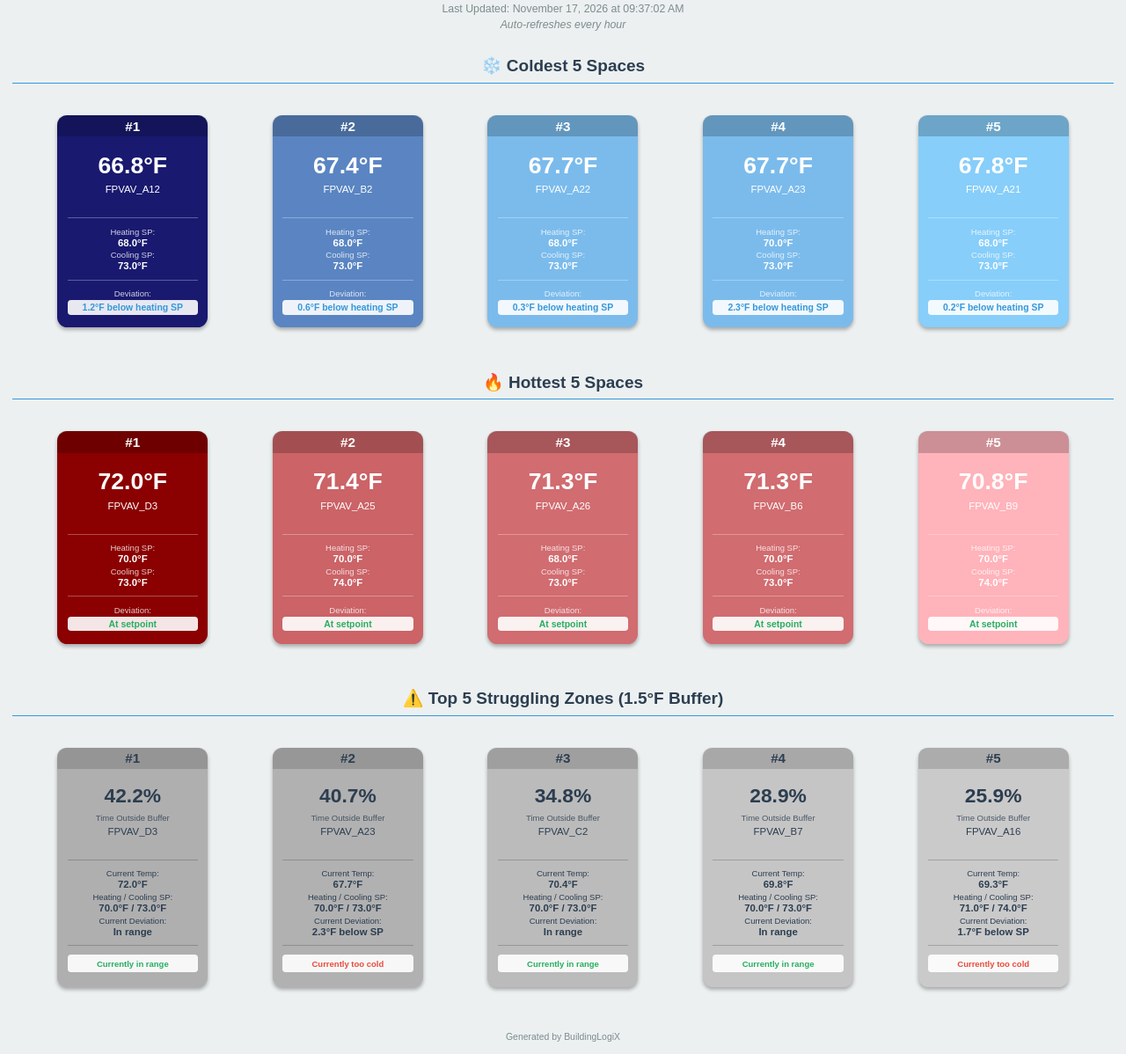
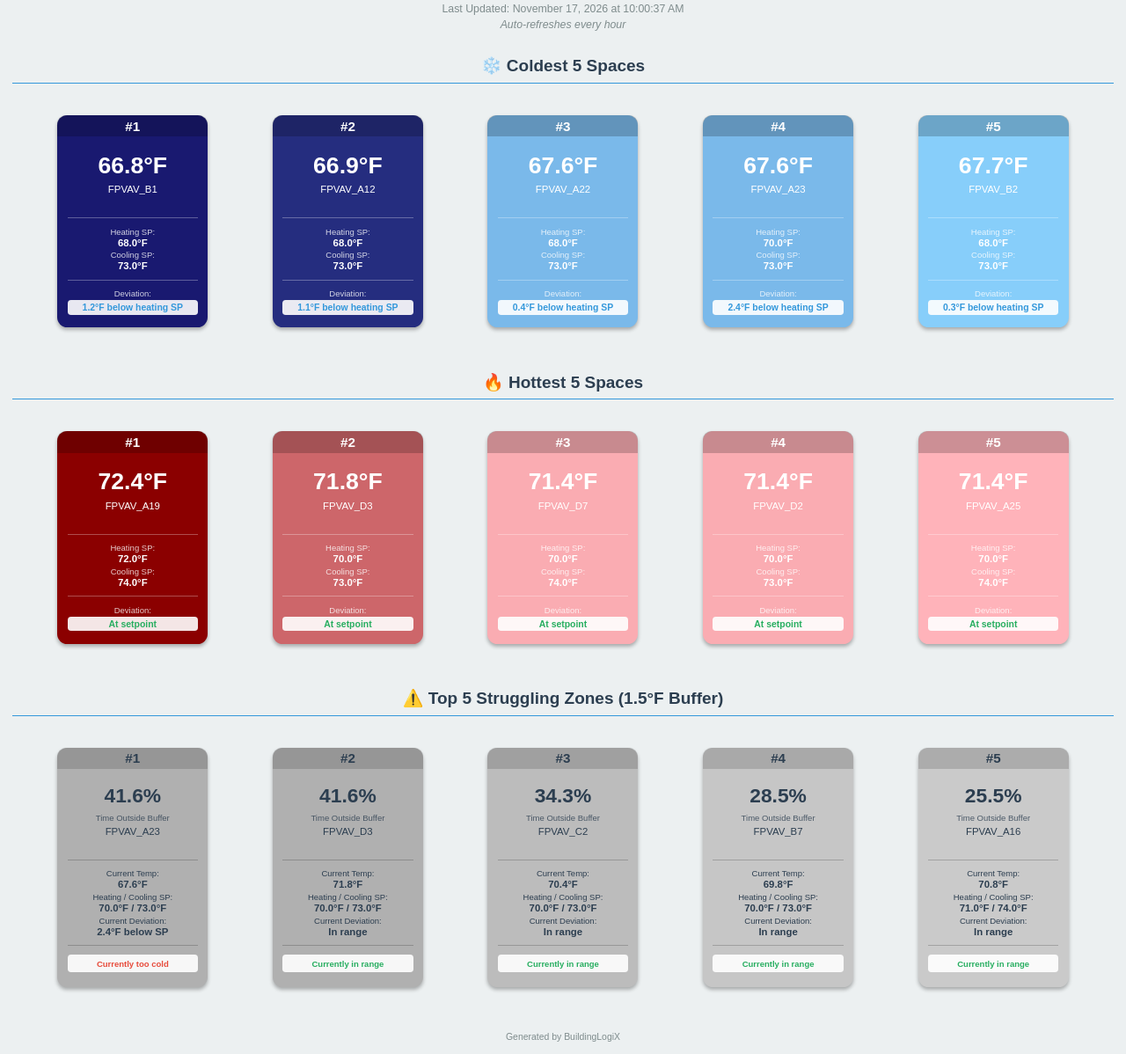
Before and after one commit to NAndersonBLX/cchs-coldest-spaces, a plain HTML site: page index.html in a window 1280 px wide. Shown: the part 50-1248 px from the top of the page at 88% size. Drawn offline with Linux system fonts and the light colour scheme.

Commit message:
Update building monitor - 2026-11-17 10:00:39

```diff
--- a/index.html
+++ b/index.html
@@ -181,7 +181,7 @@
 <body>
     <div class="header">
         <h1>Covenant Christian HS - Building Monitor</h1>
-        <p>Last Updated: November 17, 2026 at 09:37:02 AM</p>
+        <p>Last Updated: November 17, 2026 at 10:00:37 AM</p>
         <p style="font-style: italic; margin-top: 4px;">Auto-refreshes every hour</p>
     </div>
 
@@ -194,7 +194,7 @@
             </div>
             <div class="widget-content">
                 <div class="widget-temp">66.8°F</div>
-                <div class="widget-name">FPVAV_A12</div>
+                <div class="widget-name">FPVAV_B1</div>
                 <hr class="widget-divider">
                 <div class="widget-info">
                     <div class="widget-label">Heating SP:</div>
@@ -212,13 +212,13 @@
             </div>
         </div>
 
-        <div class="widget" style="background-color: rgb(90, 133, 194);">
+        <div class="widget" style="background-color: rgb(37, 45, 127);">
             <div class="widget-rank">
                 <h3>#2</h3>
             </div>
             <div class="widget-content">
-                <div class="widget-temp">67.4°F</div>
-                <div class="widget-name">FPVAV_B2</div>
+                <div class="widget-temp">66.9°F</div>
+                <div class="widget-name">FPVAV_A12</div>
                 <hr class="widget-divider">
                 <div class="widget-info">
                     <div class="widget-label">Heating SP:</div>
@@ -231,18 +231,66 @@
                 <hr class="widget-divider">
                 <div class="widget-info">
                     <div class="widget-label">Deviation:</div>
-                    <div class="widget-deviation" style="color: #3498db;">0.6°F below heating SP</div>
+                    <div class="widget-deviation" style="color: #3498db;">1.1°F below heating SP</div>
                 </div>
             </div>
         </div>
 
-        <div class="widget" style="background-color: rgb(123, 187, 236);">
+        <div class="widget" style="background-color: rgb(122, 185, 234);">
             <div class="widget-rank">
                 <h3>#3</h3>
             </div>
             <div class="widget-content">
+                <div class="widget-temp">67.6°F</div>
+                <div class="widget-name">FPVAV_A22</div>
+                <hr class="widget-divider">
+                <div class="widget-info">
+                    <div class="widget-label">Heating SP:</div>
+                    <div class="widget-value">68.0°F</div>
+                </div>
+                <div class="widget-info">
+                    <div class="widget-label">Cooling SP:</div>
+                    <div class="widget-value">73.0°F</div>
+                </div>
+                <hr class="widget-divider">
+                <div class="widget-info">
+                    <div class="widget-label">Deviation:</div>
+                    <div class="widget-deviation" style="color: #3498db;">0.4°F below heating SP</div>
+                </div>
+            </div>
+        </div>
+
+        <div class="widget" style="background-color: rgb(122, 185, 234);">
+            <div class="widget-rank">
+                <h3>#4</h3>
+            </div>
+            <div class="widget-content">
+                <div class="widget-temp">67.6°F</div>
+                <div class="widget-name">FPVAV_A23</div>
+                <hr class="widget-divider">
+                <div class="widget-info">
+                    <div class="widget-label">Heating SP:</div>
+                    <div class="widget-value">70.0°F</div>
+                </div>
+                <div class="widget-info">
+                    <div class="widget-label">Cooling SP:</div>
+                    <div class="widget-value">73.0°F</div>
+                </div>
+                <hr class="widget-divider">
+                <div class="widget-info">
+                    <div class="widget-label">Deviation:</div>
+                    <div class="widget-deviation" style="color: #3498db;">2.4°F below heating SP</div>
+                </div>
+            </div>
+        </div>
+
+        <div class="widget" style="background-color: rgb(135, 206, 250);">
+            <div class="widget-rank">
+                <h3>#5</h3>
+            </div>
+            <div class="widget-content">
                 <div class="widget-temp">67.7°F</div>
-                <div class="widget-name">FPVAV_A22</div>
+                <div class="widget-name">FPVAV_B2</div>
                 <hr class="widget-divider">
                 <div class="widget-info">
                     <div class="widget-label">Heating SP:</div>
@@ -260,54 +308,6 @@
             </div>
         </div>
 
-        <div class="widget" style="background-color: rgb(123, 187, 236);">
-            <div class="widget-rank">
-                <h3>#4</h3>
-            </div>
-            <div class="widget-content">
-                <div class="widget-temp">67.7°F</div>
-                <div class="widget-name">FPVAV_A23</div>
-                <hr class="widget-divider">
-                <div class="widget-info">
-                    <div class="widget-label">Heating SP:</div>
-                    <div class="widget-value">70.0°F</div>
-                </div>
-                <div class="widget-info">
-                    <div class="widget-label">Cooling SP:</div>
-                    <div class="widget-value">73.0°F</div>
-                </div>
-                <hr class="widget-divider">
-                <div class="widget-info">
-                    <div class="widget-label">Deviation:</div>
-                    <div class="widget-deviation" style="color: #3498db;">2.3°F below heating SP</div>
-                </div>
-            </div>
-        </div>
-
-        <div class="widget" style="background-color: rgb(135, 206, 250);">
-            <div class="widget-rank">
-                <h3>#5</h3>
-            </div>
-            <div class="widget-content">
-                <div class="widget-temp">67.8°F</div>
-                <div class="widget-name">FPVAV_A21</div>
-                <hr class="widget-divider">
-                <div class="widget-info">
-                    <div class="widget-label">Heating SP:</div>
-                    <div class="widget-value">68.0°F</div>
-                </div>
-                <div class="widget-info">
-                    <div class="widget-label">Cooling SP:</div>
-                    <div class="widget-value">73.0°F</div>
-                </div>
-                <hr class="widget-divider">
-                <div class="widget-info">
-                    <div class="widget-label">Deviation:</div>
-                    <div class="widget-deviation" style="color: #3498db;">0.2°F below heating SP</div>
-                </div>
-            </div>
-        </div>
-
     </div>
 
     <h2 class="section-title">🔥 Hottest 5 Spaces</h2>
@@ -318,7 +318,31 @@
                 <h3>#1</h3>
             </div>
             <div class="widget-content">
-                <div class="widget-temp">72.0°F</div>
+                <div class="widget-temp">72.4°F</div>
+                <div class="widget-name">FPVAV_A19</div>
+                <hr class="widget-divider">
+                <div class="widget-info">
+                    <div class="widget-label">Heating SP:</div>
+                    <div class="widget-value">72.0°F</div>
+                </div>
+                <div class="widget-info">
+                    <div class="widget-label">Cooling SP:</div>
+                    <div class="widget-value">74.0°F</div>
+                </div>
+                <hr class="widget-divider">
+                <div class="widget-info">
+                    <div class="widget-label">Deviation:</div>
+                    <div class="widget-deviation" style="color: #27ae60;">At setpoint</div>
+                </div>
+            </div>
+        </div>
+
+        <div class="widget" style="background-color: rgb(205, 102, 106);">
+            <div class="widget-rank">
+                <h3>#2</h3>
+            </div>
+            <div class="widget-content">
+                <div class="widget-temp">71.8°F</div>
                 <div class="widget-name">FPVAV_D3</div>
                 <hr class="widget-divider">
                 <div class="widget-info">
@@ -337,13 +361,13 @@
             </div>
         </div>
 
-        <div class="widget" style="background-color: rgb(203, 99, 103);">
+        <div class="widget" style="background-color: rgb(250, 172, 178);">
             <div class="widget-rank">
-                <h3>#2</h3>
+                <h3>#3</h3>
             </div>
             <div class="widget-content">
                 <div class="widget-temp">71.4°F</div>
-                <div class="widget-name">FPVAV_A25</div>
+                <div class="widget-name">FPVAV_D7</div>
                 <hr class="widget-divider">
                 <div class="widget-info">
                     <div class="widget-label">Heating SP:</div>
@@ -361,37 +385,13 @@
             </div>
         </div>
 
-        <div class="widget" style="background-color: rgb(209, 108, 112);">
-            <div class="widget-rank">
-                <h3>#3</h3>
-            </div>
-            <div class="widget-content">
-                <div class="widget-temp">71.3°F</div>
-                <div class="widget-name">FPVAV_A26</div>
-                <hr class="widget-divider">
-                <div class="widget-info">
-                    <div class="widget-label">Heating SP:</div>
-                    <div class="widget-value">68.0°F</div>
-                </div>
-                <div class="widget-info">
-                    <div class="widget-label">Cooling SP:</div>
-                    <div class="widget-value">73.0°F</div>
-                </div>
-                <hr class="widget-divider">
-                <div class="widget-info">
-                    <div class="widget-label">Deviation:</div>
-                    <div class="widget-deviation" style="color: #27ae60;">At setpoint</div>
-                </div>
-            </div>
-        </div>
-
-        <div class="widget" style="background-color: rgb(209, 108, 112);">
+        <div class="widget" style="background-color: rgb(250, 172, 178);">
             <div class="widget-rank">
                 <h3>#4</h3>
             </div>
             <div class="widget-content">
-                <div class="widget-temp">71.3°F</div>
-                <div class="widget-name">FPVAV_B6</div>
+                <div class="widget-temp">71.4°F</div>
+                <div class="widget-name">FPVAV_D2</div>
                 <hr class="widget-divider">
                 <div class="widget-info">
                     <div class="widget-label">Heating SP:</div>
@@ -414,8 +414,8 @@
                 <h3>#5</h3>
             </div>
             <div class="widget-content">
-                <div class="widget-temp">70.8°F</div>
-                <div class="widget-name">FPVAV_B9</div>
+                <div class="widget-temp">71.4°F</div>
+                <div class="widget-name">FPVAV_A25</div>
                 <hr class="widget-divider">
                 <div class="widget-info">
                     <div class="widget-label">Heating SP:</div>
@@ -438,18 +438,44 @@
     <h2 class="section-title">⚠️ Top 5 Struggling Zones (1.5°F Buffer)</h2>
     <div class="widgets-container">
 
-        <div class="widget" style="background-color: rgb(175, 175, 175);">
+        <div class="widget" style="background-color: rgb(176, 176, 176);">
             <div class="widget-rank" style="background-color: rgba(0,0,0,0.15);">
                 <h3 style="color: #2c3e50;">#1</h3>
             </div>
             <div class="widget-content">
-                <div class="widget-percent" style="color: #2c3e50;">42.2%</div>
+                <div class="widget-percent" style="color: #2c3e50;">41.6%</div>
+                <div class="widget-label" style="color: #2c3e50; opacity: 0.8;">Time Outside Buffer</div>
+                <div class="widget-name" style="color: #2c3e50;">FPVAV_A23</div>
+                <hr class="widget-divider" style="border-top-color: rgba(0,0,0,0.2);">
+                <div class="widget-info">
+                    <div class="widget-label" style="color: #2c3e50;">Current Temp:</div>
+                    <div class="widget-value" style="color: #2c3e50;">67.6°F</div>
+                </div>
+                <div class="widget-info">
+                    <div class="widget-label" style="color: #2c3e50;">Heating / Cooling SP:</div>
+                    <div class="widget-value" style="color: #2c3e50;">70.0°F / 73.0°F</div>
+                </div>
+                <div class="widget-info">
+                    <div class="widget-label" style="color: #2c3e50;">Current Deviation:</div>
+                    <div class="widget-value" style="color: #2c3e50;">2.4°F below SP</div>
+                </div>
+                <hr class="widget-divider" style="border-top-color: rgba(0,0,0,0.2);">
+                <div class="widget-status status-outside">Currently too cold</div>
+            </div>
+        </div>
+
+        <div class="widget" style="background-color: rgb(176, 176, 176);">
+            <div class="widget-rank" style="background-color: rgba(0,0,0,0.15);">
+                <h3 style="color: #2c3e50;">#2</h3>
+            </div>
+            <div class="widget-content">
+                <div class="widget-percent" style="color: #2c3e50;">41.6%</div>
                 <div class="widget-label" style="color: #2c3e50; opacity: 0.8;">Time Outside Buffer</div>
                 <div class="widget-name" style="color: #2c3e50;">FPVAV_D3</div>
                 <hr class="widget-divider" style="border-top-color: rgba(0,0,0,0.2);">
                 <div class="widget-info">
                     <div class="widget-label" style="color: #2c3e50;">Current Temp:</div>
-                    <div class="widget-value" style="color: #2c3e50;">72.0°F</div>
+                    <div class="widget-value" style="color: #2c3e50;">71.8°F</div>
                 </div>
                 <div class="widget-info">
                     <div class="widget-label" style="color: #2c3e50;">Heating / Cooling SP:</div>
@@ -464,38 +490,12 @@
             </div>
         </div>
 
-        <div class="widget" style="background-color: rgb(177, 177, 177);">
-            <div class="widget-rank" style="background-color: rgba(0,0,0,0.15);">
-                <h3 style="color: #2c3e50;">#2</h3>
-            </div>
-            <div class="widget-content">
-                <div class="widget-percent" style="color: #2c3e50;">40.7%</div>
-                <div class="widget-label" style="color: #2c3e50; opacity: 0.8;">Time Outside Buffer</div>
-                <div class="widget-name" style="color: #2c3e50;">FPVAV_A23</div>
-                <hr class="widget-divider" style="border-top-color: rgba(0,0,0,0.2);">
-                <div class="widget-info">
-                    <div class="widget-label" style="color: #2c3e50;">Current Temp:</div>
-                    <div class="widget-value" style="color: #2c3e50;">67.7°F</div>
-                </div>
-                <div class="widget-info">
-                    <div class="widget-label" style="color: #2c3e50;">Heating / Cooling SP:</div>
-                    <div class="widget-value" style="color: #2c3e50;">70.0°F / 73.0°F</div>
-                </div>
-                <div class="widget-info">
-                    <div class="widget-label" style="color: #2c3e50;">Current Deviation:</div>
-                    <div class="widget-value" style="color: #2c3e50;">2.3°F below SP</div>
-                </div>
-                <hr class="widget-divider" style="border-top-color: rgba(0,0,0,0.2);">
-                <div class="widget-status status-outside">Currently too cold</div>
-            </div>
-        </div>
-
-        <div class="widget" style="background-color: rgb(187, 187, 187);">
+        <div class="widget" style="background-color: rgb(188, 188, 188);">
             <div class="widget-rank" style="background-color: rgba(0,0,0,0.15);">
                 <h3 style="color: #2c3e50;">#3</h3>
             </div>
             <div class="widget-content">
-                <div class="widget-percent" style="color: #2c3e50;">34.8%</div>
+                <div class="widget-percent" style="color: #2c3e50;">34.3%</div>
                 <div class="widget-label" style="color: #2c3e50; opacity: 0.8;">Time Outside Buffer</div>
                 <div class="widget-name" style="color: #2c3e50;">FPVAV_C2</div>
                 <hr class="widget-divider" style="border-top-color: rgba(0,0,0,0.2);">
@@ -516,12 +516,12 @@
             </div>
         </div>
 
-        <div class="widget" style="background-color: rgb(197, 197, 197);">
+        <div class="widget" style="background-color: rgb(198, 198, 198);">
             <div class="widget-rank" style="background-color: rgba(0,0,0,0.15);">
                 <h3 style="color: #2c3e50;">#4</h3>
             </div>
             <div class="widget-content">
-                <div class="widget-percent" style="color: #2c3e50;">28.9%</div>
+                <div class="widget-percent" style="color: #2c3e50;">28.5%</div>
                 <div class="widget-label" style="color: #2c3e50; opacity: 0.8;">Time Outside Buffer</div>
                 <div class="widget-name" style="color: #2c3e50;">FPVAV_B7</div>
                 <hr class="widget-divider" style="border-top-color: rgba(0,0,0,0.2);">
@@ -547,13 +547,13 @@
                 <h3 style="color: #2c3e50;">#5</h3>
             </div>
             <div class="widget-content">
-                <div class="widget-percent" style="color: #2c3e50;">25.9%</div>
+                <div class="widget-percent" style="color: #2c3e50;">25.5%</div>
                 <div class="widget-label" style="color: #2c3e50; opacity: 0.8;">Time Outside Buffer</div>
                 <div class="widget-name" style="color: #2c3e50;">FPVAV_A16</div>
                 <hr class="widget-divider" style="border-top-color: rgba(0,0,0,0.2);">
                 <div class="widget-info">
                     <div class="widget-label" style="color: #2c3e50;">Current Temp:</div>
-                    <div class="widget-value" style="color: #2c3e50;">69.3°F</div>
+                    <div class="widget-value" style="color: #2c3e50;">70.8°F</div>
                 </div>
                 <div class="widget-info">
                     <div class="widget-label" style="color: #2c3e50;">Heating / Cooling SP:</div>
@@ -561,10 +561,10 @@
                 </div>
                 <div class="widget-info">
                     <div class="widget-label" style="color: #2c3e50;">Current Deviation:</div>
-                    <div class="widget-value" style="color: #2c3e50;">1.7°F below SP</div>
+                    <div class="widget-value" style="color: #2c3e50;">In range</div>
                 </div>
                 <hr class="widget-divider" style="border-top-color: rgba(0,0,0,0.2);">
-                <div class="widget-status status-outside">Currently too cold</div>
+                <div class="widget-status status-ok">Currently in range</div>
             </div>
         </div>
 
```
